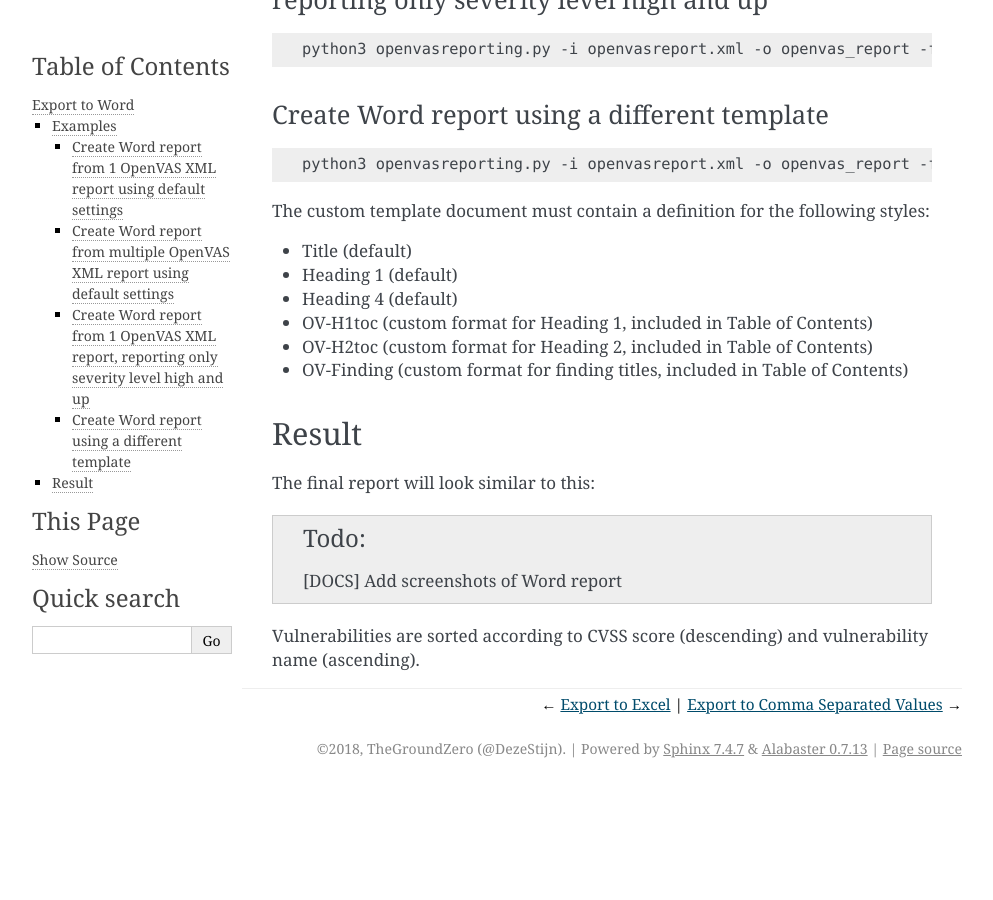
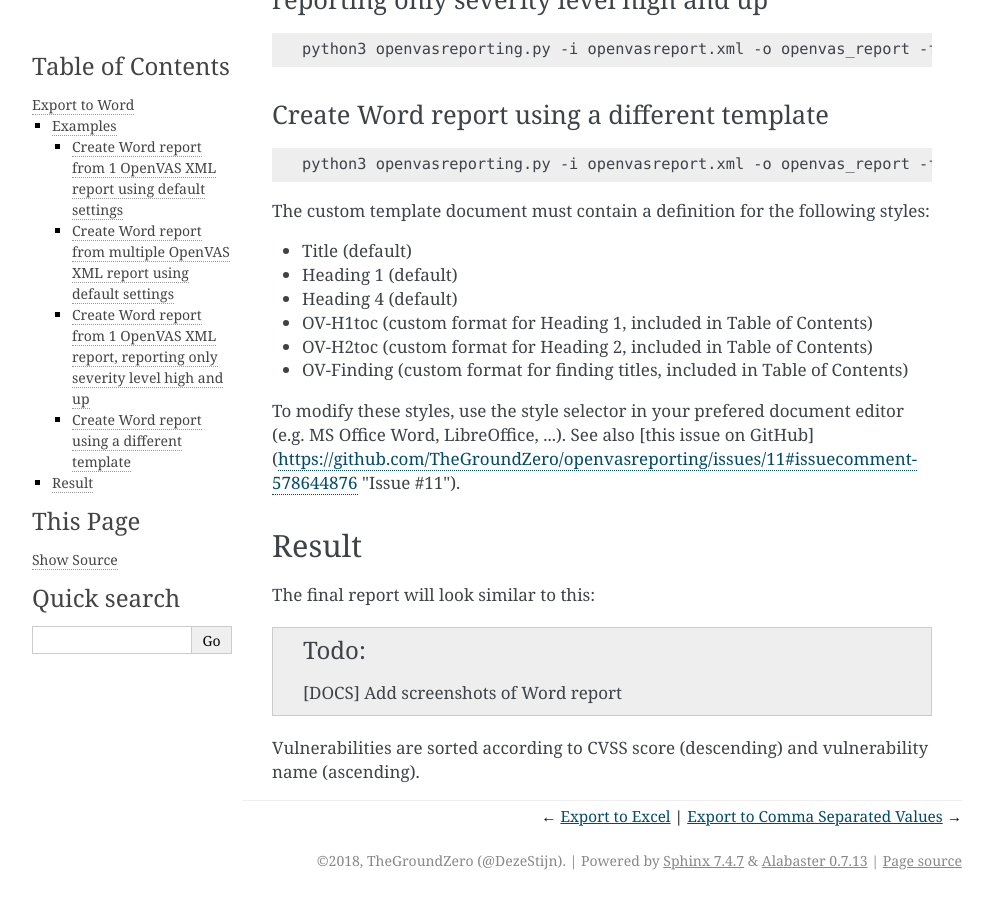
Before and after one commit to TheGroundZero/openvasreporting, a Sphinx documentation site: the page built from docs/usage/export-word.rst, in a window 1280 px wide and 900 px high, scrolled down 758 px. Shown: the whole window, without its empty margins (148-1141 px from the left). Built offline with Sphinx 7.4.7, drawn with Linux system fonts in a browser that asks for light colours; before the commit the page ends 1546 px from its top, so only the background shows below that; some of the changed lines change nothing that is shown.

Commit message:
Adds reference to doc template modification

```diff
--- a/docs/conf.py
+++ b/docs/conf.py
@@ -25,9 +25,9 @@ copyright = '2018, TheGroundZero (@DezeStijn)'
 author = 'TheGroundZero (@DezeStijn)'
 
 # The short X.Y version
-version = '1.0'
+version = '1.4'
 # The full version, including alpha/beta/rc tags
-release = '1.0.0'
+release = '1.4.4'
 
 
 # -- General configuration ---------------------------------------------------
--- a/docs/usage/export-word.rst
+++ b/docs/usage/export-word.rst
@@ -48,6 +48,8 @@ The custom template document must contain a definition for the following styles:
 - OV-H2toc (custom format for Heading 2, included in Table of Contents)
 - OV-Finding (custom format for finding titles, included in Table of Contents)
 
+To modify these styles, use the style selector in your prefered document editor (e.g. MS Office Word, LibreOffice, ...).
+See also [this issue on GitHub](https://github.com/TheGroundZero/openvasreporting/issues/11#issuecomment-578644876 "Issue #11").
 
 Result
 ^^^^^^
```
